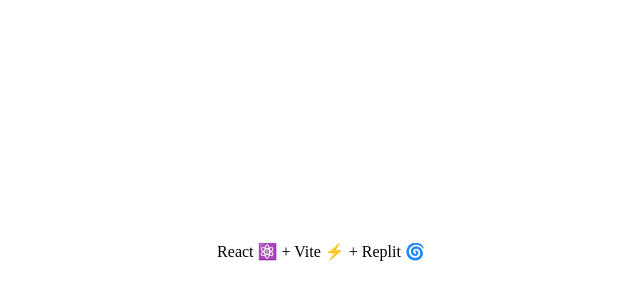
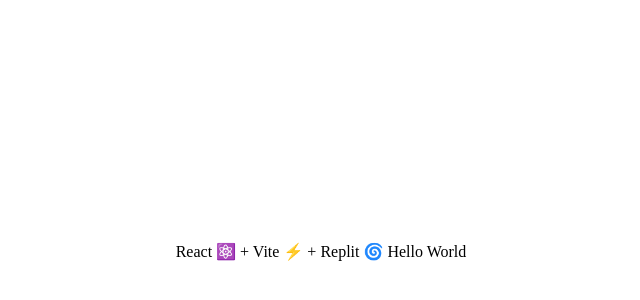
Before and after one commit to nfereidooni/Kanban_Project, a React (Vite) app: page / in a window 1280 px wide. Shown: the part 156-456 px from the top of the page, without its empty margins (319-959 px from the left). Built offline with nearby package versions, Linux system fonts and the light colour scheme.

Commit message:
added hello world

```diff
--- a/src/App.jsx
+++ b/src/App.jsx
@@ -4,6 +4,7 @@ export default function App() {
   return (
     <main>
       React ⚛️ + Vite ⚡ + Replit 🌀
+        Hello World
     </main>
   )
 }
```
